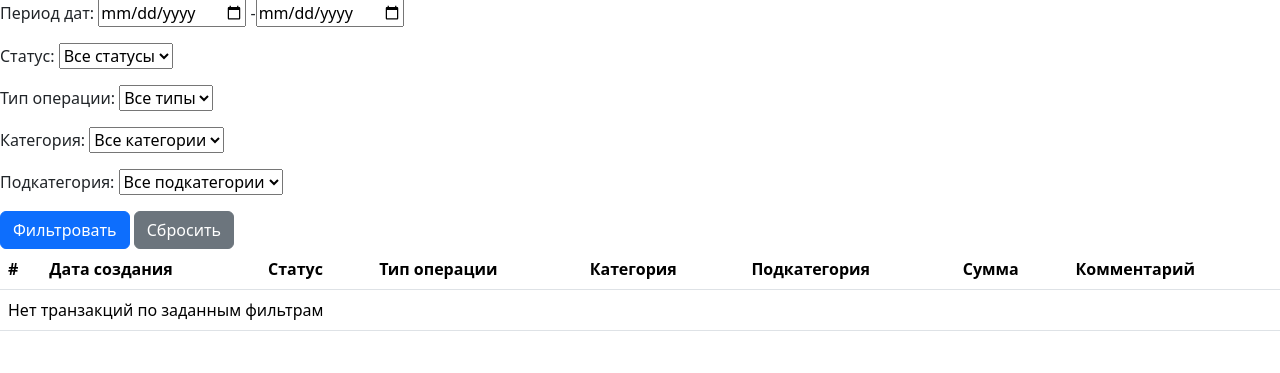
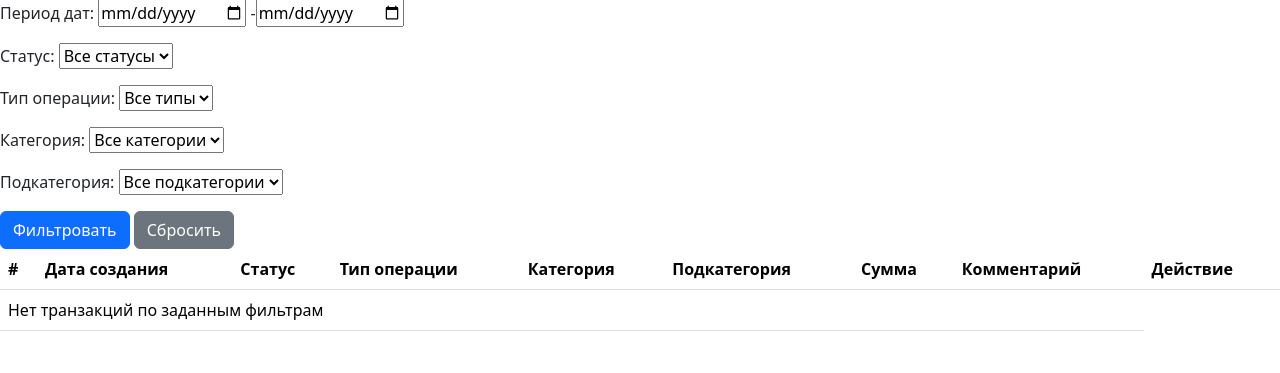
Before and after one commit to TamirMandreev/cash_flow, a Django app: page /transactions/ in a window 1280 px wide. Shown: the part 115-488 px from the top of the page. Run offline with Django 5.2, Linux system fonts and the light colour scheme; data that the repository does not hold is empty; some libraries are stand-ins or nearby versions.

Commit message:
На главную страницу добавил кнопку редактирования транзакции

```diff
--- a/cash_flow/templates/cash_flow/transaction_list.html
+++ b/cash_flow/templates/cash_flow/transaction_list.html
@@ -19,6 +19,7 @@
         <th scope="col">Подкатегория</th>
         <th scope="col">Сумма</th>
         <th scope="col">Комментарий</th>
+        <th>Действие</th>
     </tr>
     </thead>
 
@@ -33,6 +34,7 @@
         <td>{{ transaction.subcategory }}</td>
         <td>{{ transaction.amount }}</td>
         <td>{{ transaction.comment }}</td>
+        <td><a href="{% url 'transaction_update' transaction.pk %}">Редактировать</a></td>
     </tr>
     <!-- empty - специальная часть цикла for, которая срабатывает, когда в переданной коллекции нет элементов -->
     {% empty %}
```
